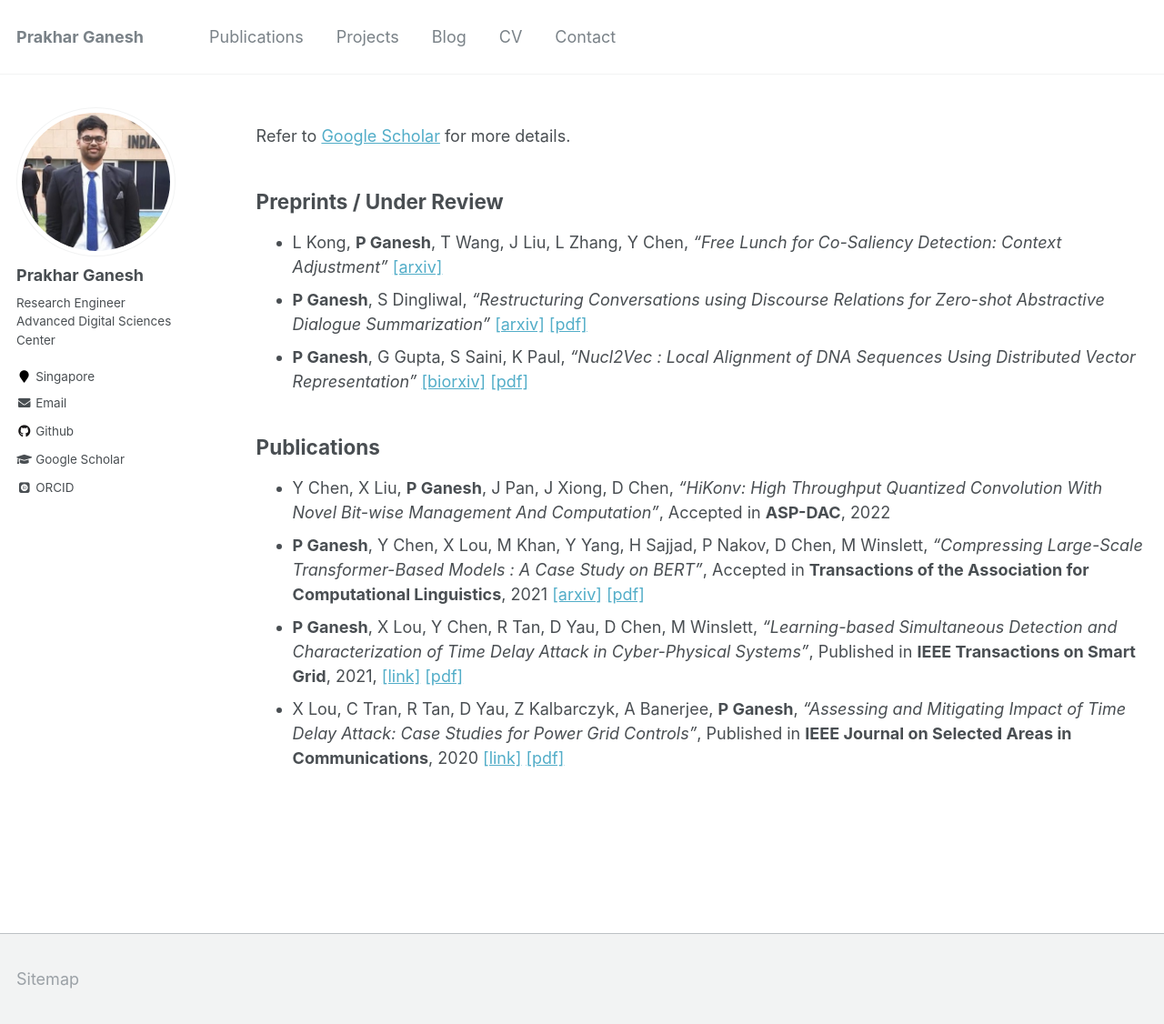
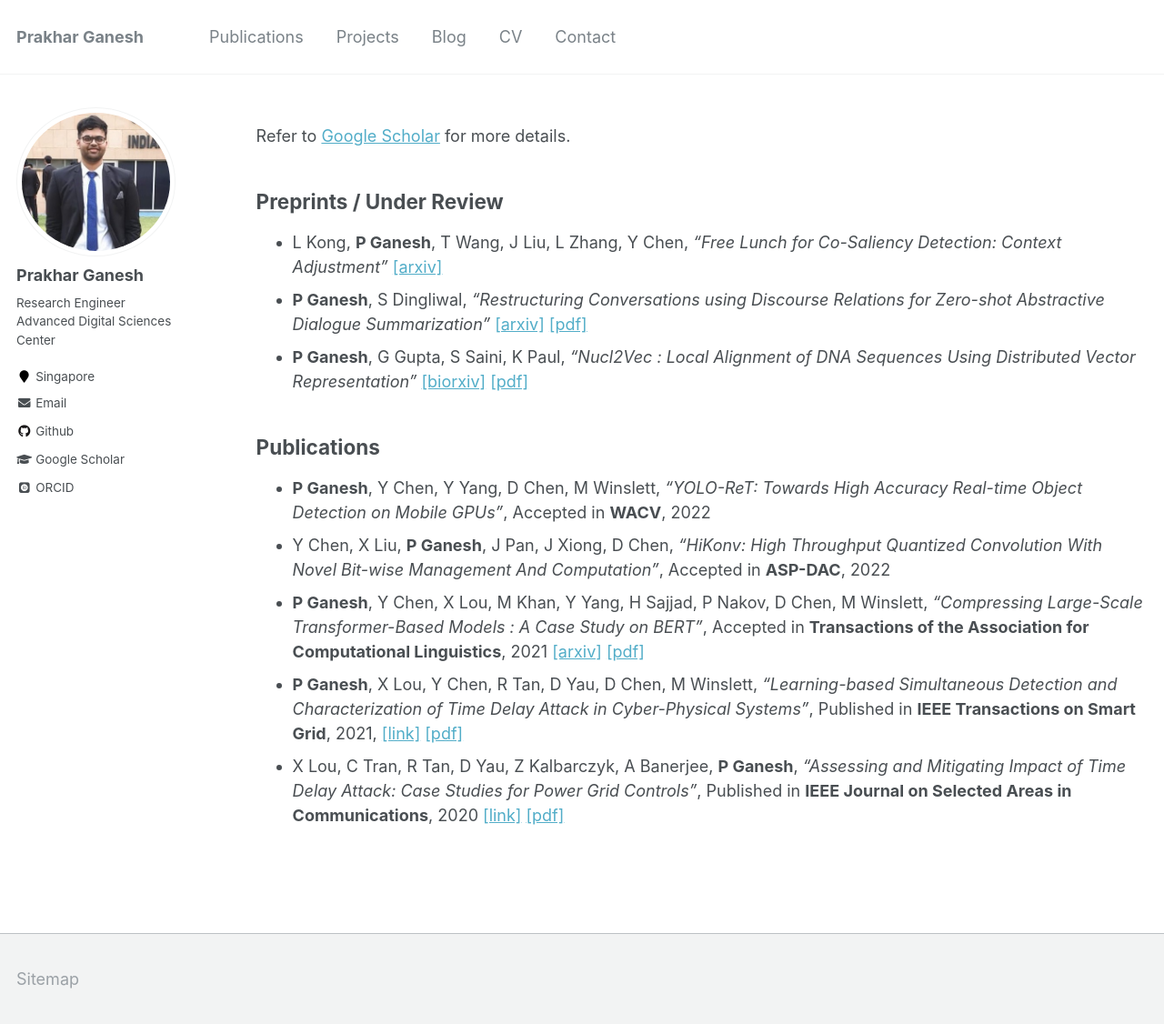
Before and after one commit to prakharg24/prakharg24.github.io, a Jekyll site: the page built from _pages/publications.md, in a window 1280 px wide and 1126 px high. Shown: the whole window at 91% size. Built offline with Jekyll 4.4.1, drawn with Linux system fonts in a browser that asks for light colours; some web fonts are replaced.

Commit message:
Update publications.md

```diff
--- a/_pages/publications.md
+++ b/_pages/publications.md
@@ -19,7 +19,7 @@ Refer to [Google Scholar](https://scholar.google.co.in/citations?user=Xd5QJoEAAA
 
 ## Publications
 
-
+* **P Ganesh**, Y Chen, Y Yang, D Chen, M Winslett, _"YOLO-ReT: Towards High Accuracy Real-time Object Detection on Mobile GPUs"_, Accepted in **WACV**, 2022
 * Y Chen, X Liu, **P Ganesh**, J Pan, J Xiong, D Chen, _"HiKonv: High Throughput Quantized Convolution With Novel Bit-wise Management And Computation"_, Accepted in **ASP-DAC**, 2022
 * **P Ganesh**, Y Chen, X Lou, M Khan, Y Yang, H Sajjad, P Nakov, D Chen, M Winslett, _"Compressing Large-Scale Transformer-Based Models : A Case Study on BERT"_, Accepted in **Transactions of the Association for Computational Linguistics**, 2021
 [\[arxiv\]](https://arxiv.org/abs/2002.11985){:target="_blank"} [\[pdf\]](http://prakharg24.github.io/files/bert_compression.pdf){:target="_blank"}
```
